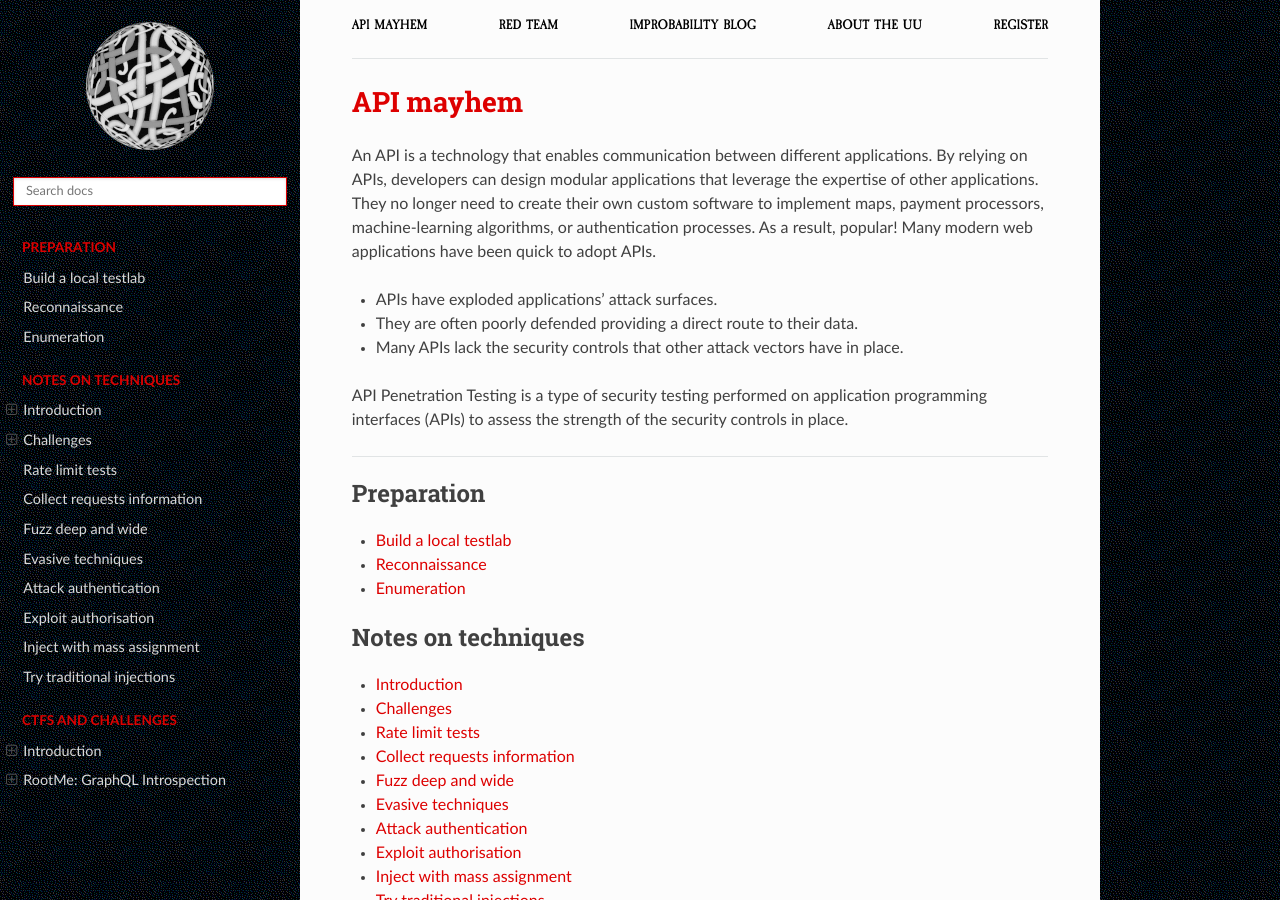
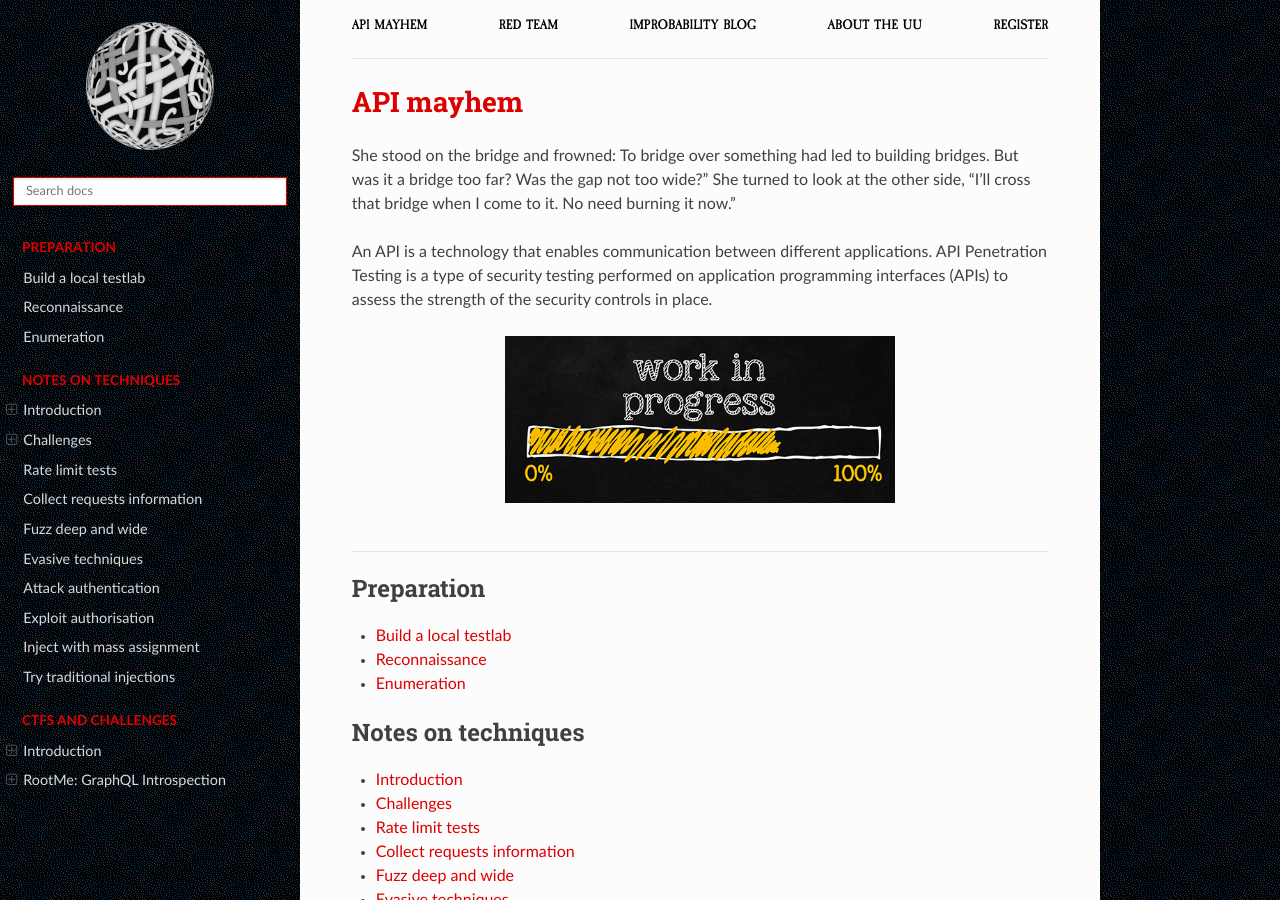
Before and after one commit to tymyrddin/red-api, a Sphinx documentation site: the page built from source/index.rst, in a window 1280 px wide and 900 px high. Built offline with Sphinx 7.4.7 and the Read the Docs theme 2.0.0, drawn with Linux system fonts in a browser that asks for light colours.

```diff
--- a/source/index.rst
+++ b/source/index.rst
@@ -1,17 +1,12 @@
 API mayhem
 =====================================================
 
-An API is a technology that enables communication between different applications. By relying on APIs, developers
-can design modular applications that leverage the expertise of other applications. They no longer need to create
-their own custom software to implement maps, payment processors, machine-learning algorithms, or authentication
-processes. As a result, popular! Many modern web applications have been quick to adopt APIs.
+She stood on the bridge and frowned: To bridge over something had led to building bridges. But was it a bridge too far? Was the gap not too wide?" She turned to look at the other side, "I'll cross that bridge when I come to it. No need burning it now."
 
-- APIs have exploded applications’ attack surfaces.
-- They are often poorly defended providing a direct route to their data.
-- Many APIs lack the security controls that other attack vectors have in place.
+An API is a technology that enables communication between different applications. API Penetration Testing is a type of security testing performed on application programming interfaces (APIs) to assess the strength of the security controls in place.
 
-API Penetration Testing is a type of security testing performed on application programming interfaces (APIs) to assess
-the strength of the security controls in place.
+.. image:: _static/images/in-progress.png
+  :alt: Forever in progress ...
 
 ----
 
@@ -53,5 +48,5 @@ the strength of the security controls in place.
 
 ----
 
-.. image:: _static/images/hacking-apis.png
+.. image:: _static/images/books.png
   :alt: Useful books
```
Also changed, not shown: source/docs/notes/challenges.md (+8 -0 lines), source/docs/notes/requests.md (+5 -7 lines), source/_static/images/books.png (added), source/_static/images/in-progress.png.
